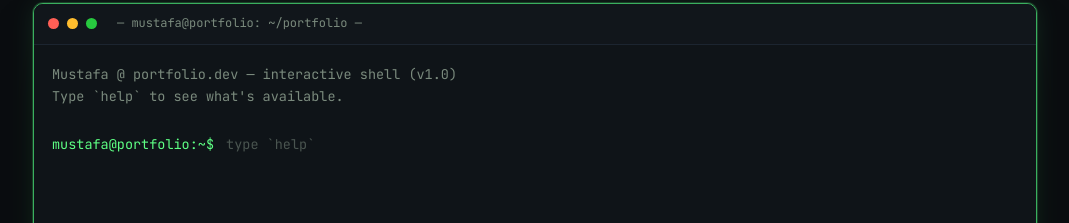
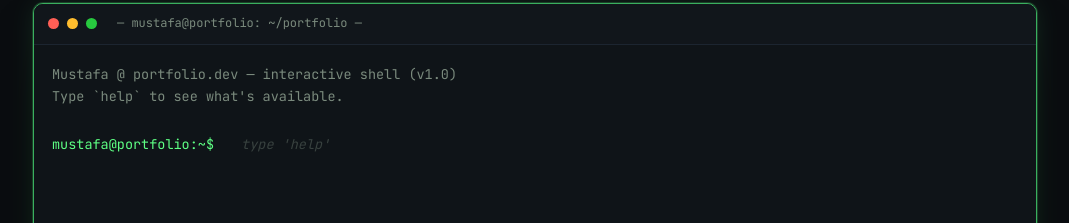
Before and after one commit to MooseAlhe/portfolio, a Next.js app: page / in a window 1280 px wide. Shown: the part 3489-3712 px from the top of the page, without its empty margins (105-1174 px from the left). Built offline with nearby package versions, Linux system fonts and the light colour scheme.

Commit message:
Refactor terminal input with custom caret and hint
Split the terminal input into a visible typed-text span plus a transparent
input overlay so the blinking caret sits naturally at the end of typed
text. Replace the input placeholder with a styled hint, and ignore .vercel.

```diff
--- a/app/components/Terminal.module.css
+++ b/app/components/Terminal.module.css
@@ -38,15 +38,9 @@
   height: 11px;
   border-radius: 50%;
 }
-.dot[data-c="r"] {
-  background: #ff5f56;
-}
-.dot[data-c="y"] {
-  background: #ffbd2e;
-}
-.dot[data-c="g"] {
-  background: #27c93f;
-}
+.dot[data-c="r"] { background: #ff5f56; }
+.dot[data-c="y"] { background: #ffbd2e; }
+.dot[data-c="g"] { background: #27c93f; }
 .title {
   margin-left: 12px;
   color: var(--fg-muted);
@@ -68,25 +62,9 @@
   color: var(--fg);
   font-family: var(--font-mono);
 }
-.input {
-  color: var(--fg);
-}
-.input.output {
-  color: var(--fg);
-}
-.line.system {
-  color: var(--fg-muted);
-}
-.line.error {
-  color: var(--danger);
-}
-.line.input {
-  color: var(--fg-muted);
-}
-.line.input::before {
-  /* The prompt is already in the text */
-  content: "";
-}
+.line.system { color: var(--fg-muted); }
+.line.error  { color: var(--danger); }
+.line.input  { color: var(--fg-muted); }
 
 .ascii {
   color: var(--accent);
@@ -98,31 +76,56 @@
   text-shadow: 0 0 8px var(--accent-glow);
 }
 
+/*
+ * Input row: prompt + visible typed-text + custom blinky caret + (optional hint).
+ * The real <input> sits invisibly on top so it still receives focus and keystrokes
+ * (and pops the mobile keyboard on tap). The visible "typed" span shows whatever
+ * the user has typed so the caret naturally sits at the end of that text.
+ */
 .inputRow {
   display: flex;
   align-items: center;
-  gap: 4px;
+  gap: 0;
   margin-top: 4px;
+  position: relative;
+  min-height: 1.65em;
 }
 .prompt {
   color: var(--accent);
   white-space: pre;
   user-select: none;
 }
-.input {
-  flex: 1;
+.typed {
+  color: var(--fg);
+  white-space: pre;
+  font-family: var(--font-mono);
+  font-size: 13.5px;
+  min-width: 1px;
+}
+.hint {
+  color: var(--fg-dim);
+  margin-left: 8px;
+  font-style: italic;
+  opacity: 0.7;
+  user-select: none;
+}
+.hiddenInput {
+  position: absolute;
+  inset: 0;
+  width: 100%;
+  height: 100%;
   background: transparent;
   border: 0;
   outline: 0;
-  color: var(--fg);
+  padding: 0;
+  margin: 0;
+  color: transparent;
+  caret-color: transparent;
   font-family: var(--font-mono);
   font-size: 13.5px;
-  padding: 0;
-  margin: 0;
-  caret-color: transparent; /* we render our own */
 }
-.input::placeholder {
-  color: var(--fg-dim);
+.hiddenInput::selection {
+  background: transparent;
 }
 
 .suggestRow {
--- a/app/components/Terminal.tsx
+++ b/app/components/Terminal.tsx
@@ -47,7 +47,6 @@ export default function Terminal() {
   const run = useCallback(
     (raw: string) => {
       const text = raw.trim();
-      // Echo the command in history view
       const echo: TerminalLine = { kind: "input", text: PROMPT + raw };
       setLines((prev) => [...prev, echo]);
 
@@ -65,7 +64,6 @@ export default function Terminal() {
         ]);
         return;
       }
-      // Run command synchronously or as promise — both are supported.
       const ctx = { print, clear, run };
       try {
         const maybe = cmd.run(args, ctx);
@@ -87,14 +85,12 @@ export default function Terminal() {
     [print, clear]
   );
 
-  // Auto-scroll on new output
   useEffect(() => {
     const el = scrollRef.current;
     if (!el) return;
     el.scrollTop = el.scrollHeight;
   }, [lines]);
 
-  // Focus input when the terminal scrolls into view (desktop only)
   useEffect(() => {
     const node = scrollRef.current?.parentElement;
     if (!node) return;
@@ -117,7 +113,6 @@ export default function Terminal() {
     return () => obs.disconnect();
   }, []);
 
-  // Keyboard shortcuts: Ctrl+L clears
   const onKeyDown = useCallback(
     (e: React.KeyboardEvent<HTMLInputElement>) => {
       if ((e.ctrlKey || e.metaKey) && e.key.toLowerCase() === "l") {
@@ -166,13 +161,11 @@ export default function Terminal() {
       if (e.key === "Tab") {
         e.preventDefault();
         const parts = input.split(/\s+/);
-        // Only autocomplete the command name (first token)
         if (parts.length === 1) {
           const matches = completeCommand(parts[0]);
           if (matches.length === 1) {
             setInput(matches[0] + " ");
           } else if (matches.length > 1) {
-            // Show possible completions
             print([
               { kind: "input", text: PROMPT + input },
               { kind: "output", text: matches.join("    ") },
@@ -205,6 +198,7 @@ export default function Terminal() {
   );
 
   const totalCommands = COMMAND_LIST.length;
+  const showHint = !input && lines.length <= WELCOME.length;
 
   return (
     <section id="terminal" className="section" aria-label="Interactive terminal">
@@ -248,16 +242,25 @@ export default function Terminal() {
                 {l.kind === "ascii" ? (
                   <pre className={styles.ascii}>{l.text}</pre>
                 ) : (
-                  l.text || " "
+                  l.text || " "
                 )}
               </div>
             ))}
 
             <div className={styles.inputRow}>
               <span className={styles.prompt}>{PROMPT}</span>
+              <span className={styles.typed} aria-hidden="true">
+                {input}
+              </span>
+              <span className="caret" aria-hidden="true" />
+              {showHint && (
+                <span className={styles.hint} aria-hidden="true">
+                  type &apos;help&apos;
+                </span>
+              )}
               <input
                 ref={inputRef}
-                className={styles.input}
+                className={styles.hiddenInput}
                 value={input}
                 onChange={(e) => setInput(e.target.value)}
                 onKeyDown={onKeyDown}
@@ -268,9 +271,7 @@ export default function Terminal() {
                 autoCapitalize="none"
                 autoCorrect="off"
                 aria-label="Terminal input — type a command"
-                placeholder={lines.length <= WELCOME.length ? "type `help`" : ""}
               />
-              <span className="caret" aria-hidden="true" />
             </div>
           </div>
         </div>
```
Also changed, not shown: 1 other file (tests, documents, lock files or other folders).
